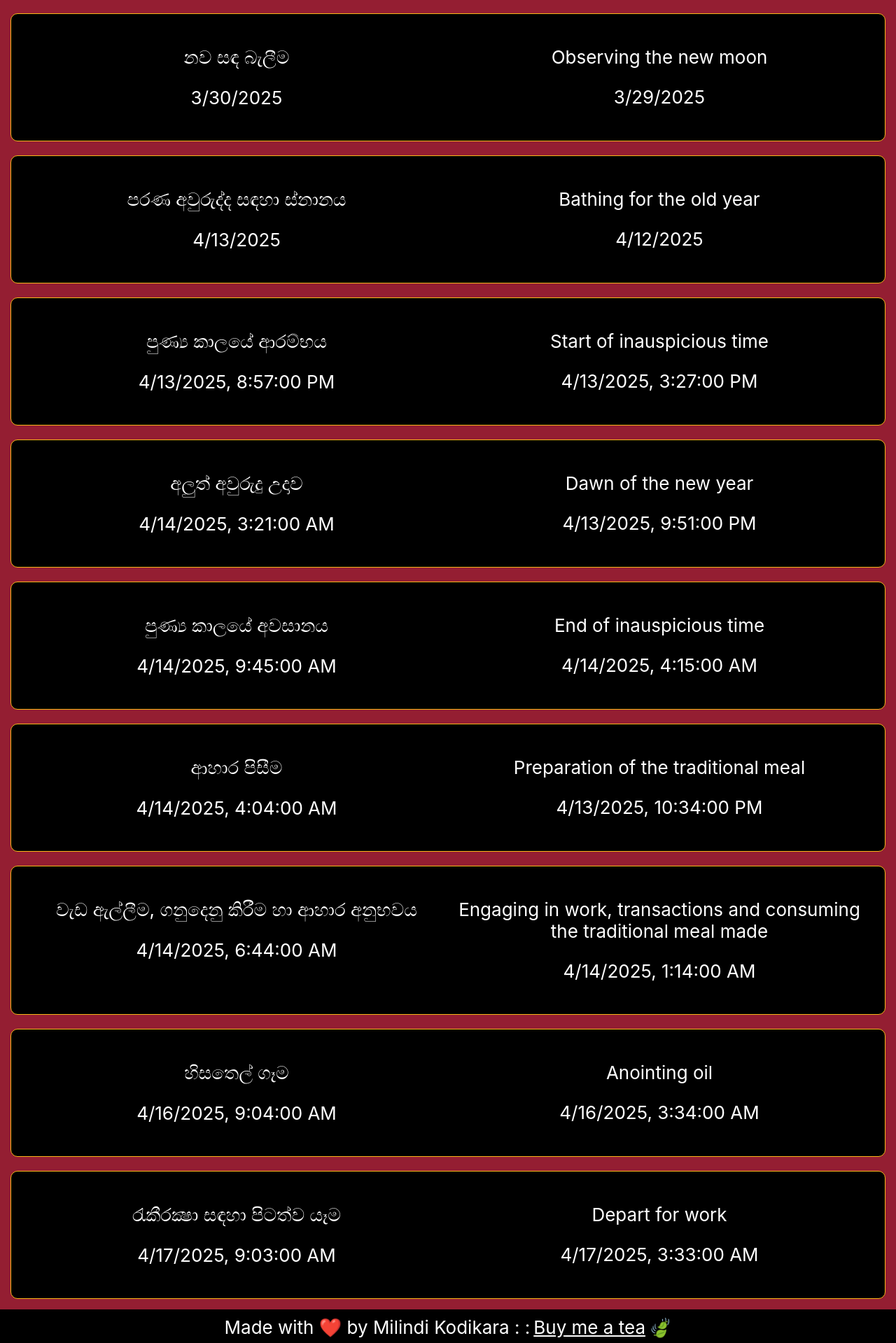
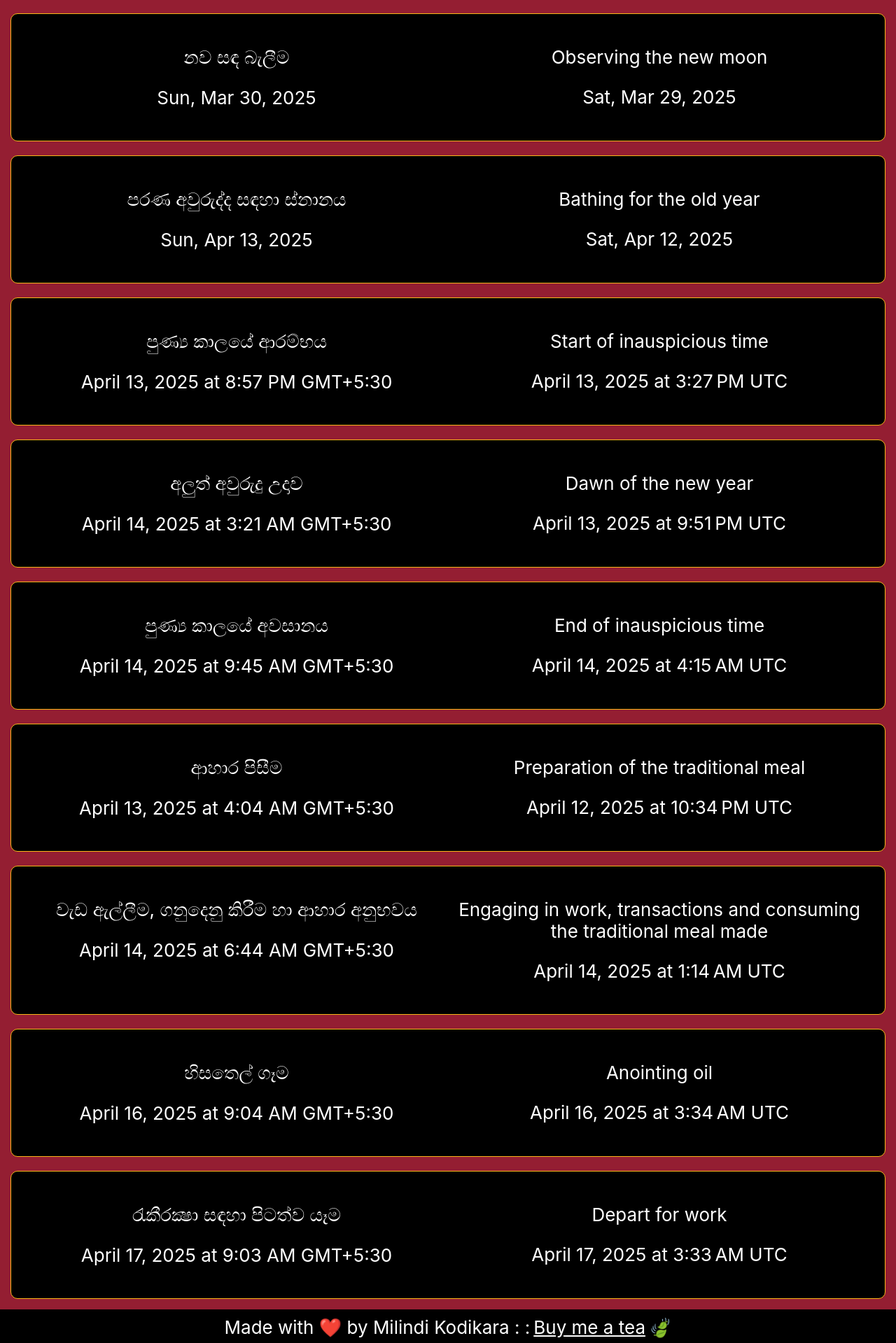
Before and after one commit to koho-koho/koho-koho.github.io, a React (Create React App) app in the folder koho-koho/: page / in a window 1280 px wide. Shown: the part 320-2239 px from the top of the page at 70% size. Built offline with nearby package versions, Linux system fonts and the light colour scheme.

Commit message:
Update date time with luxon

```diff
--- a/koho-koho/package.json
+++ b/koho-koho/package.json
@@ -13,6 +13,7 @@
     "@types/react": "^19.0.12",
     "@types/react-dom": "^19.0.4",
     "get-user-locale": "^3.0.0",
+    "luxon": "^3.5.0",
     "moment": "^2.30.1",
     "react": "^19.0.0",
     "react-dom": "^19.0.0",
--- a/koho-koho/src/components/nakath.tsx
+++ b/koho-koho/src/components/nakath.tsx
@@ -1,5 +1,6 @@
 import React from 'react';
 import getUserLocale from 'get-user-locale';
+import {DateTime} from 'luxon';
 
 import '../App.css';
 import './nakath.css';
@@ -9,9 +10,15 @@ const Nakath = () => {
     const user_timezone = Intl.DateTimeFormat().resolvedOptions().timeZone;
     const user_locale = getUserLocale();
 
-    const get_times = (nakath_time: Date, only_date?: boolean) => {
-        const sl_time_formatted = only_date ? nakath_time.toLocaleDateString("si-LK", {timeZone: "Asia/Colombo", hour12: true}): nakath_time.toLocaleString("si-LK", {timeZone: "Asia/Colombo", hour12: true})
-        const user_time = only_date? nakath_time.toLocaleDateString(user_locale, {timeZone: user_timezone, hour12: true}): nakath_time.toLocaleString(user_locale, {timeZone: user_timezone, hour12: true})
+    const get_times = (nakath_time: DateTime, date_only?: boolean) => {
+
+        const sl_time_formatted = date_only ?
+            nakath_time.setLocale("si-LK").toLocaleString(DateTime.DATE_MED_WITH_WEEKDAY) :
+            nakath_time.setLocale("si-LK").toLocaleString(DateTime.DATETIME_FULL) ?? ""
+
+        const user_time = date_only ?
+            nakath_time.setZone(user_timezone).setLocale(user_locale).toLocaleString(DateTime.DATE_MED_WITH_WEEKDAY) :
+            nakath_time.setZone(user_timezone).setLocale(user_locale).toLocaleString(DateTime.DATETIME_FULL) ?? ""
 
         return [sl_time_formatted, user_time]
     }
@@ -19,32 +26,59 @@ const Nakath = () => {
     return (
         <div className="nakath-container">
             <Card titles={["නව සඳ බැලීම", "Observing the new moon"]}
-                  times={get_times(new Date("2025-03-30 GMT+05:30"), true)}/>
+                  times={get_times(
+                      DateTime.fromObject({year: 2025, month: 3, day: 30},
+                          {zone: 'Asia/Colombo'})
+                      , true)}/>
 
             <Card titles={["පරණ අවුරුද්ද සඳහා ස්නානය", "Bathing for the old year"]}
-                  times={get_times(new Date("2025-04-13 GMT+05:30"), true)}/>
+                  times={get_times(
+                      DateTime.fromObject({year: 2025, month: 4, day: 13},
+                          {zone: 'Asia/Colombo'})
+                      , true)}/>
 
             <Card titles={["පුණ්‍ය කාලයේ ආරම්භය", "Start of inauspicious time"]}
-                  times={get_times(new Date("2025-04-13 20:57:00 GMT+05:30"))}/>
+                  times={get_times(
+                      DateTime.fromObject({year: 2025, month: 4, day: 13, hour: 20, minute: 57, second: 0},
+                          {zone: 'Asia/Colombo'})
+                  )}/>
 
             <Card titles={["අලුත් අවුරුදු උදාව", "Dawn of the new year"]}
-                  times={get_times(new Date("2025-04-14 03:21:00 GMT+05:30"))}/>
+                  times={get_times(
+                      DateTime.fromObject({year: 2025, month: 4, day: 14, hour: 3, minute: 21, second: 0},
+                          {zone: 'Asia/Colombo'})
+                  )}/>
 
             <Card titles={["පුණ්‍ය කාලයේ අවසානය", "End of inauspicious time"]}
-                  times={get_times(new Date("2025-04-14 09:45:00 GMT+05:30"))}/>
+                  times={get_times(
+                      DateTime.fromObject({year: 2025, month: 4, day: 14, hour: 9, minute: 45, second: 0},
+                          {zone: 'Asia/Colombo'})
+                  )}/>
 
             <Card titles={["ආහාර පිසීම", "Preparation of the traditional meal"]}
-                  times={get_times(new Date("2025-04-14 04:04:00 GMT+05:30"))}/>
+                  times={get_times(
+                      DateTime.fromObject({year: 2025, month: 4, day: 13, hour: 4, minute: 4, second: 0},
+                          {zone: 'Asia/Colombo'})
+                  )}/>
 
             <Card
                 titles={["වැඩ ඇල්ලීම, ගනුදෙනු කිරීම හා ආහාර අනුභවය", "Engaging in work, transactions and consuming the traditional meal made"]}
-                times={get_times(new Date("2025-04-14 06:44:00 GMT+05:30"))}/>
+                times={get_times(
+                    DateTime.fromObject({year: 2025, month: 4, day: 14, hour: 6, minute: 44, second: 0},
+                        {zone: 'Asia/Colombo'})
+                )}/>
 
             <Card titles={["හිසතෙල් ගෑම", "Anointing oil"]}
-                  times={get_times(new Date("2025-04-16 09:04:00 GMT+05:30"))}/>
+                  times={get_times(
+                      DateTime.fromObject({year: 2025, month: 4, day: 16, hour: 9, minute: 4, second: 0},
+                          {zone: 'Asia/Colombo'})
+                  )}/>
 
             <Card titles={["රැකීරක්‍ෂා සඳහා පිටත්ව යෑම", "Depart for work"]}
-                  times={get_times(new Date("2025-04-17 09:03:00 GMT+05:30"))}/>
+                  times={get_times(
+                      DateTime.fromObject({year: 2025, month: 4, day: 17, hour: 9, minute: 3, second: 0},
+                          {zone: 'Asia/Colombo'})
+                  )}/>
         </div>
 
     );
--- a/koho-koho/tsconfig.json
+++ b/koho-koho/tsconfig.json
@@ -18,7 +18,7 @@
     "resolveJsonModule": true,
     "isolatedModules": true,
     "noEmit": true,
-    "jsx": "react-jsx"
+    "jsx": "preserve"
   },
   "include": [
     "src"
```
Also changed, not shown: 1 other file (tests, documents, lock files or other folders).
